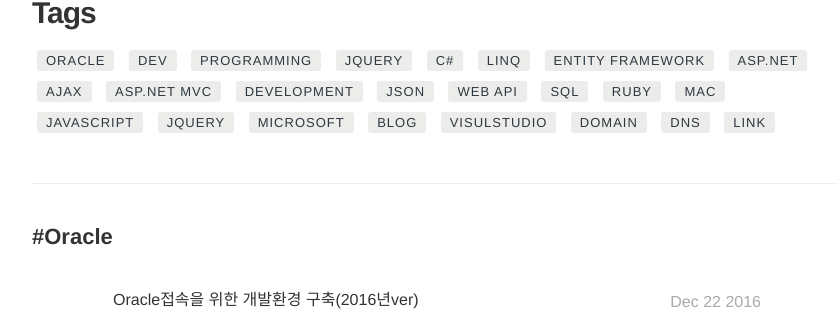
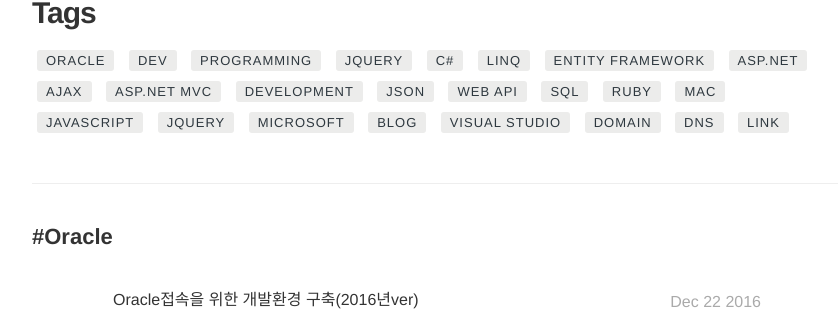
Before and after one commit to Pie001/pie001.github.io, a Jekyll site: the page built from tags.html, in a window 1280 px wide and 900 px high, scrolled down 368 px. Shown: the part 145-456 px from the top of the window, without its empty margins (203-1041 px from the left). Built offline with Jekyll 4.4.1, drawn with Linux system fonts in a browser that asks for light colours; some of the changed text lies outside the part shown.

Commit message:
Update 2018-06-01-0011.md

```diff
--- a/_posts/2018-06-01-0011.md
+++ b/_posts/2018-06-01-0011.md
@@ -7,7 +7,7 @@
 blog: true
 ko: true
 tag:
-- visulStudio
+- Visual Studio
 - dev
 - programming
 category: blog
```
